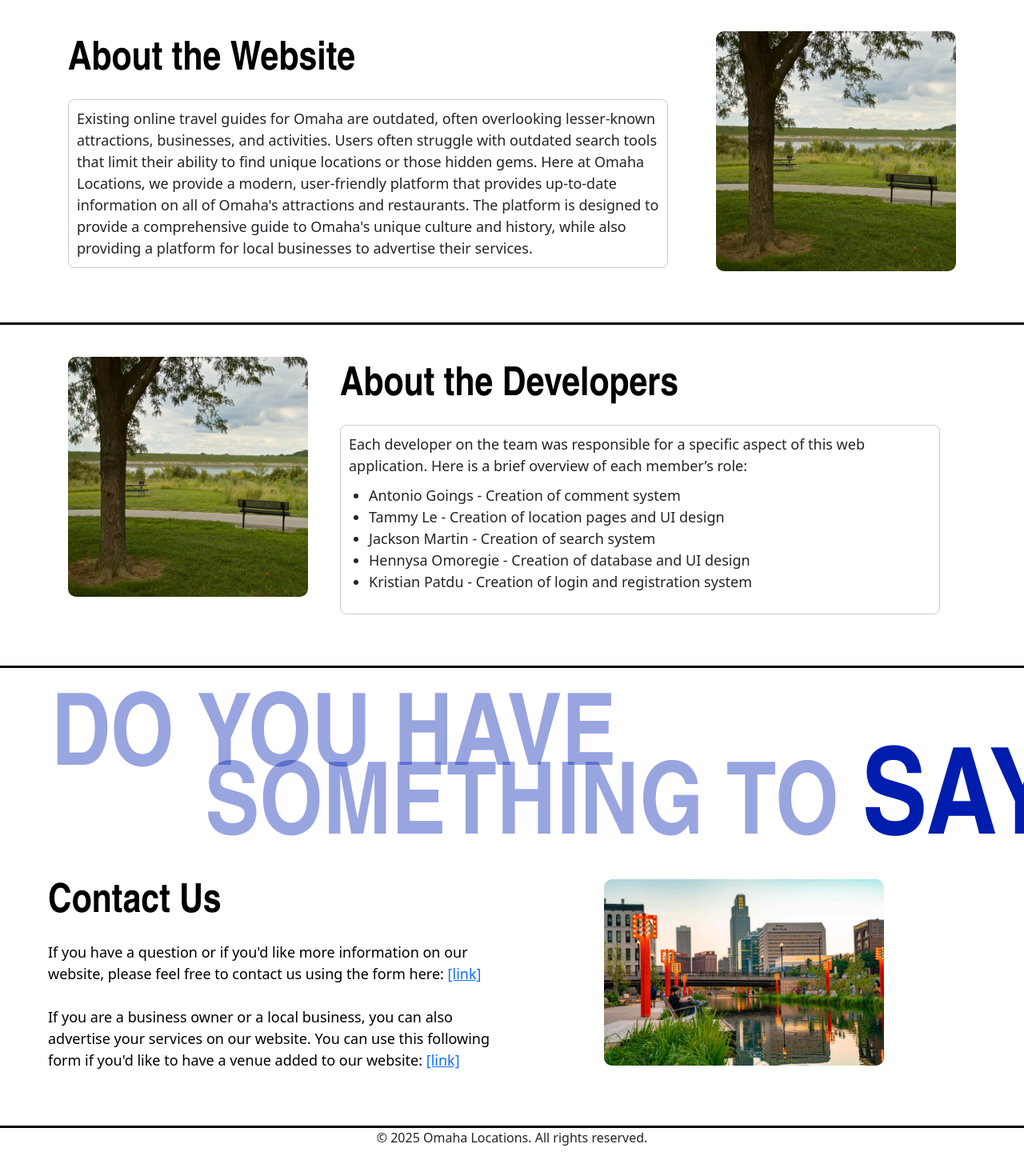
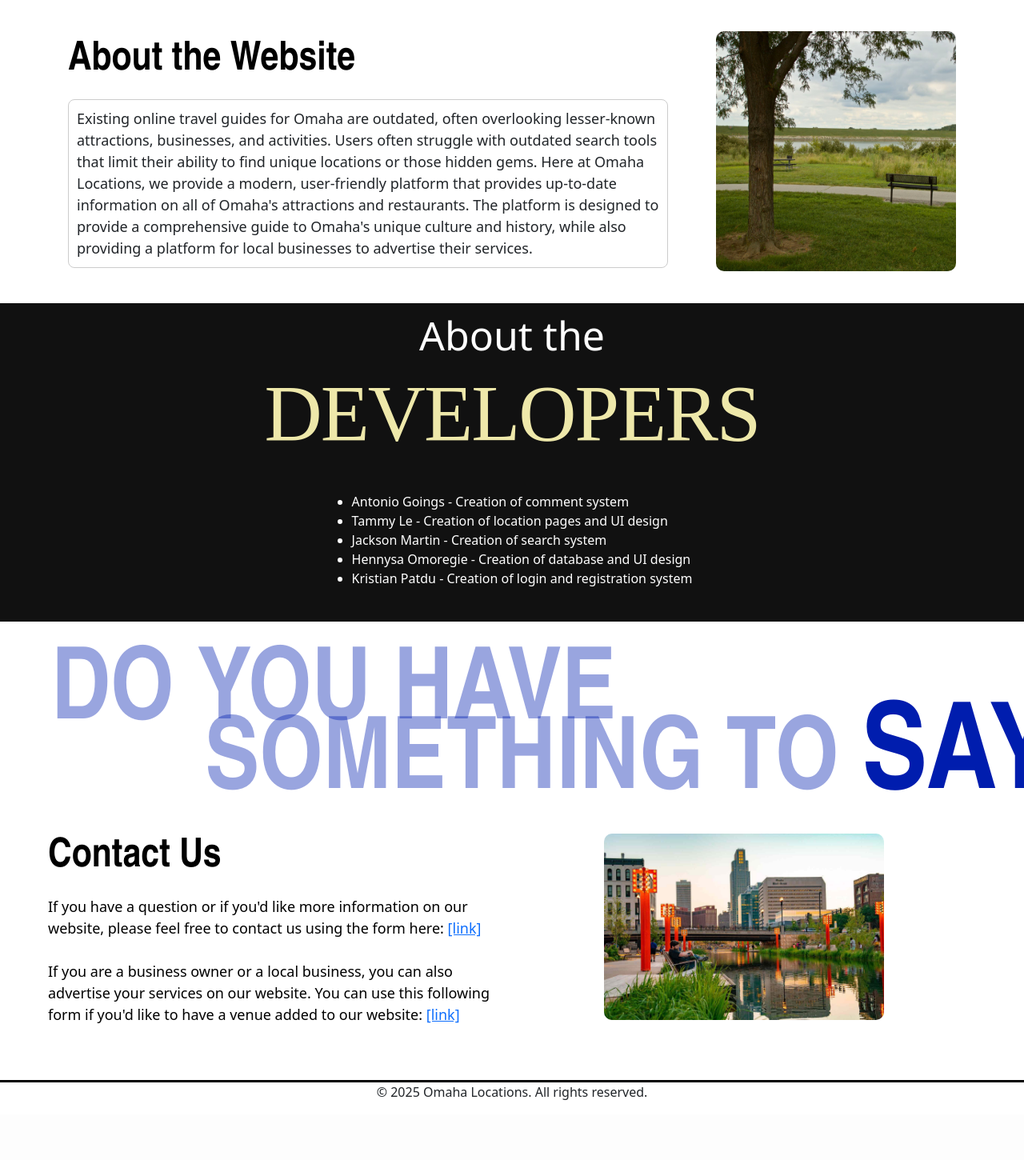
Before and after one commit to Kpatdu/webworkspace, a Django app: page /about/ in a window 1280 px wide. Shown: the part 662-2112 px from the top of the page at 80% size. After the commit the page ends 2037 px from the top, so only its background shows below. Run offline with Django 5.2, Linux system fonts and the light colour scheme; data comes from the database, SQL or seed files in the repository; some libraries are stand-ins or nearby versions.

Commit message:
Finishing changes to about us page

```diff
--- a/omaha_places_app/templates/omaha_places_app/about.html
+++ b/omaha_places_app/templates/omaha_places_app/about.html
@@ -50,25 +50,11 @@
         </div>
     </div>
 
-
-<!-- Divider -->
-    <br/>
-    <hr class="divider">
-
-<!-- About the Developers -->
-<div class="about-container">
-    <!-- About the Devs Image -->
-    <div class="about-image">
-        <img src="{% static 'omaha_places_app/about-website.jpg' %}" alt="About Website" class="about-website-image">
-    </div>
-
 <!-- About the Devs Text -->
-    <div class="about-text">
-        <div class="contact-us-title">
-            About the Developers
-        </div>
-        <div class="about-website-card">
-            Each developer on the team was responsible for a specific aspect of this web application. Here is a brief overview of each member’s role:
+<div class="text-container">
+    <h3>About the</h3>
+    <h1>Developers</h1>
+    <p>
         <ul class="developer-list">
             <li>Antonio Goings - Creation of comment system</li>
             <li>Tammy Le - Creation of location pages and UI design</li>
@@ -76,13 +62,8 @@
             <li>Hennysa Omoregie - Creation of database and UI design</li>
             <li>Kristian Patdu - Creation of login and registration system</li>
         </ul>
+    </p>
 </div>
-    </div>
-</div>
-
-<!-- Divider -->
-    <br/>
-    <hr class="divider">
 
 <!-- Contact Us Information -->
     <div class="contact-us-header1">
@@ -284,9 +265,49 @@
         border-radius: 10px;
     }
 
+    /* About the Developers Text*/
+    .text-container {
+        width: 100%;
+        height: fit-content;
+        display: flex;
+        flex-direction: column;
+        justify-content: center;
+        align-items: center;
+        background-color: #111;
+        padding: 10px;
+    }
+    .text-container h3 {
+        font-size: 50px;
+        color: white;
+    }
+    .text-container h1 {
+        font-size: 100px;
+        text-transform: uppercase;
+        font-family: 'Times New Roman', Times, serif;
+        letter-spacing: -2px;
+        transition: 700ms ease;
+        font-variation-settings: "wght" 300;
+        margin-bottom: 0.8rem;
+        color: palegoldenrod;
+        outline: none;
+        text-align: center;
+    }
+    .text-container h1:hover {
+        font-variation-settings: "wght" 600;
+        letter-spacing: 1px;
+    }
+    .text-container p {
+        font-size: 1.2em;
+        line-height: 150%;
+        text-align: center;
+        color: MintCream;
+        letter-spacing: .5px;
+    }
+
     .developer-list {
         padding-left: 25px;
         margin-top: 10px;
+        color: white;
     }
 
 
```
Lines whose indentation alone changed are shown as unchanged.
